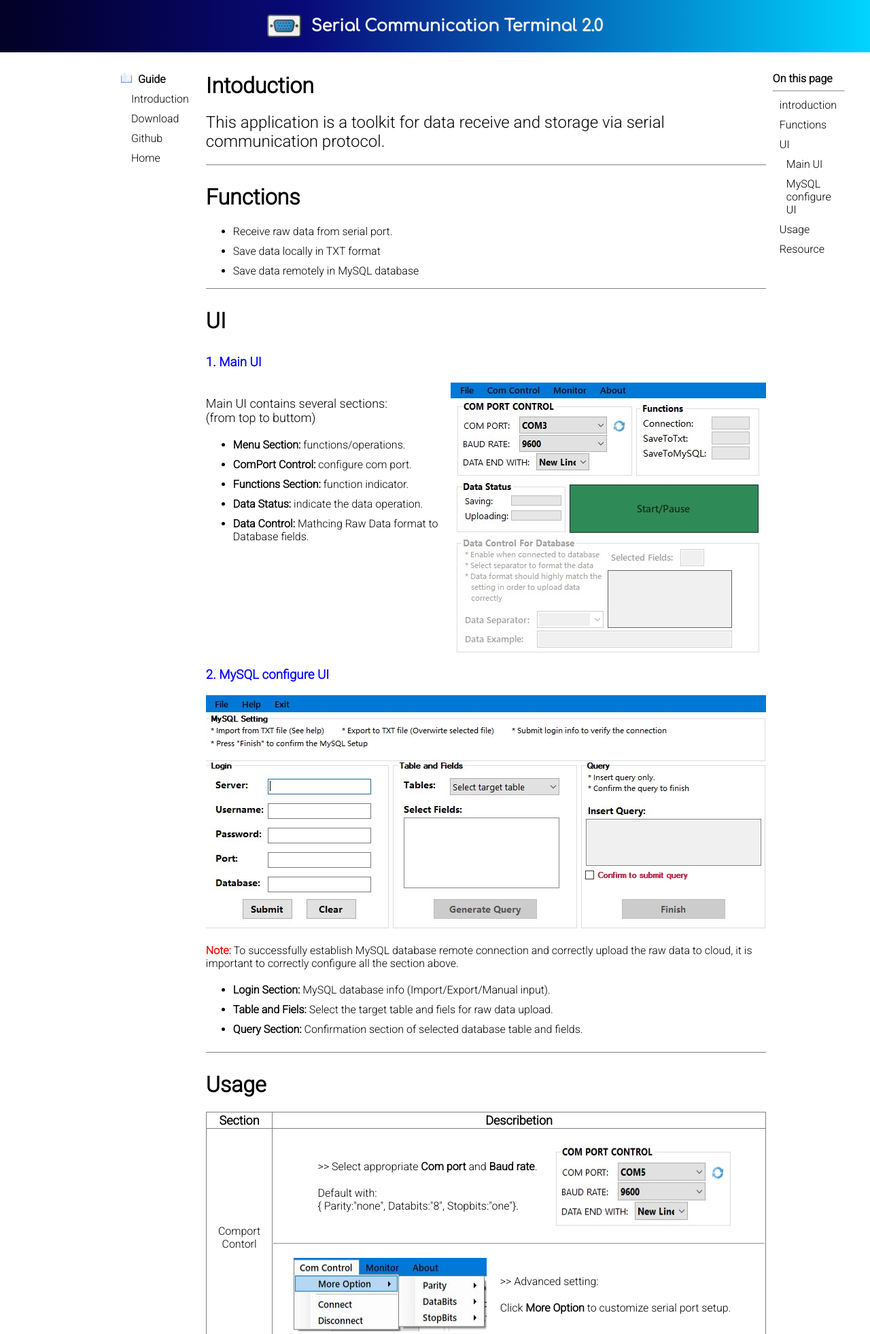
After one commit to SamZ-x/CaseDeploy, a PHP site: page /SCI/index.php in a window 1280 px wide. The commit adds this page. Shown: the top 1963 px of the page at 68% size. Run offline with PHP 8.4, Linux system fonts and the light colour scheme; some web fonts are replaced.

Commit message:
-a proj1 static website

```diff
--- /dev/null
+++ b/SCI/index.php
@@ -0,0 +1,240 @@
+<!DOCTYPE html>
+<html lang="en">
+<head>
+    <meta charset="UTF-8">
+    <meta http-equiv="X-UA-Compatible" content="IE=edge">
+    <meta name="viewport" content="width=device-width, initial-scale=1.0">
+    <title>Serial Communication Terminal</title>
+    <link rel="stylesheet" href="style_pj1.css">
+</head>
+<body class="homesite">
+    <header class="head">
+        <img src="images/UI/icon.ico" alt="icon" width="50px" height="50px">
+        <h2 style="margin-left:15px">Serial Communication Terminal 2.0</h2>
+    </header>
+    <div class="content">
+        <aside class="leftbar">
+            <div class = "sidesection">
+                <br>
+                <img src="images/UI/guide.png" alt="guide">
+                <strong style="margin-left: 5px">Guide</strong>
+                <nav>
+                    <ul class="navlist">
+                        <li><a class="buttonlink" href="">Introduction</a></li>
+                        <li><a class="buttonlink" href="">Download</a></li>
+                        <li><a class="buttonlink" href="https://github.com/SamZ-x/SCI_9S12.git">Github</a></li>
+                        <li><a class="buttonlink" href="http://www.casedeploy.com">Home</a></li>
+                    </ul>
+                </nav>
+            </div>
+        </aside>
+        <div class="mainsection">
+            <!-- section 1 -->
+            <h1 id = "introduction">Intoduction</h1>
+            <p style="font-size:x-large">This application is a toolkit for data receive and storage via serial communication protocol.</p>
+            <hr style="height:1px;border-width:0;color:gray;background-color:gray">
+            <!-- section 2 -->
+            <h1 id = "functions">Functions</h1>
+            <ul>
+                <li>Receive raw data from serial port.</li>
+                <li>Save data locally in TXT format</li>
+                <li>Save data remotely in MySQL database</li>
+            </ul>
+            <hr style="height:1px;border-width:0;color:gray;background-color:gray">
+            <!-- section 3 -->
+            <h1 id = "ui">UI</h1>
+            <!-- section 3.1 -->
+            <h3 style="color:blue" id="mainUI">1. Main UI</h3>
+            <div class=" mainUI">
+                <div>
+                    <p style="font-size:large">Main UI contains several sections:<br> (from top to buttom)</p>
+                    <ul>
+                        <li><b>Menu Section: </b>functions/operations. </li>
+                        <li><b>ComPort Control: </b>configure com port. </li>
+                        <li><b>Functions Section: </b>function indicator. </li>
+                        <li><b>Data Status: </b>indicate the data operation. </li>
+                        <li><b>Data Control: </b>Mathcing Raw Data format to Database fields.</li>
+                    </ul>
+                </div>
+                <img src="images/UI/UI_main.jpg" alt="UI_main">
+            </div>
+            <!-- section 3.2 -->
+            <h3 style="color:blue" id="mysqlconfigUI">2. MySQL configure UI</h3>
+            <div class="mysqlconfigUI">
+                <img src="images/UI/UI_mysqlconfig.jpg" alt="UI_MySQLconfig">
+                <div>
+                    <p><b style="color:red">Note:</b> To successfully establish MySQL database remote connection and correctly upload the raw data to cloud, it is important to correctly configure all the section above.<br></p>
+                    <ul>
+                        <li><b>Login Section: </b>MySQL database info (Import/Export/Manual input). </li>
+                        <li><b>Table and Fiels: </b>Select the target table and fiels for raw data upload.</li>
+                        <li><b>Query Section: </b>Confirmation section of selected database table and fields. </li>
+                    </ul>
+                </div>
+            </div>
+            <hr style="height:1px;border-width:0;color:gray;background-color:gray">
+            <!-- section 4 -->
+            <h1 id="usage">Usage</h1>
+            <table  class = "usagetable">
+                <thead>
+                    <tr style="font-size:large; font-weight: bold;">
+                        <td>Section</td>
+                        <td>Describetion</td>
+                    </tr>
+                </thead>
+                <tbody>
+                    <tr>
+                        <td>Comport Contorl</td>
+                        <td>
+                            <div class="descirption-horizontal">
+                                <div>
+                                    <p>>> Select appropriate <b>Com port</b> and <b>Baud rate</b>.<br></p>
+                                    <p>Default with:<br> { Parity:"none", Databits:"8", Stopbits:"one"}. </p>
+                                </div>
+                                <img src="images/Usages/comcontrol_basic.jpg" alt="menu_file">
+                            </div>
+                            <hr>
+                            <div class="descirption-horizontal">
+                                <img src="images/Usages/comcontrol_options.jpg" alt="menu_file">
+                                <div>
+                                    <p>>> Advanced setting:<br></p>
+                                    <p>Click <b>More Option</b> to customize serial port setup.</p>
+                                </div>
+                            </div>
+                        </td>
+                    </tr>
+                    <tr>
+                        <td>Storage Contorl</td>
+                        <td>
+                            <img src="images/Usages/filecontrol.jpg" alt="file_control" style="margin-top:20px;">
+                            <div class="descirption-vertical">
+                                <div>
+                                    <p>>> Data storage method: <strong>Save to TXT file</strong> or <strong>Save to MySQL.</strong></p>
+                                    <p>>><span style="color:green; font-weight: bold"> Green light</span> on function section and check mark &#10003 indicate successfully setup.</p>
+                                </div>
+                            </div>
+                        </td>
+                    </tr>
+                    <tr>
+                        <td>Monitor Contorl</td>
+                        <td>
+                            <div class="descirption-horizontal">
+                                <img src="images/UI/UI_monitor_data.jpg" alt="monitor_data" style="width:50% ;height:50% ; margin-right: 5px;" >
+                                <img src="images/UI/UI_monitor_config.jpg" alt="monitor_config" style="width:50% ;height:50%">
+                            </div>
+                            <div class="descirption-vertical">
+                                <div>
+                                    <p>>><b> Data Monitor: </b> Display the lastest received data and the last 20 records. <br></p>
+                                    <p>>><b> Configure Monitor: </b> Display the current Configuration of Com port and Output setting.</p>
+                                </div>
+                            </div>
+                        </td>
+                    </tr>
+                    <tr>
+                        <td>MySQL Contorl</td>
+                        <td>
+                            <div class="descirption-horizontal">
+                                <div>
+                                    <p>>> Choose to <b>Import/Export</b> databse configuration.<br></p>
+                                    <p>Specific Format required, see below.</p>
+                                </div>
+                                <img src="images/Usages/5.Usage_db_file.jpg" alt="menu_file" >
+                            </div>
+                            <hr>
+                            <div class="descirption-horizontal">
+                                <img src="images/Usages/6.Usage_dbinfo.jpg" alt="menu_file">
+                                <div>
+                                    <p>>> All information Required. <b>Submit</b> to test the connection.<br></p>
+                                    <p>>> <b>Import file Format:</b><br></p>
+                                    <p>
+                                        Server:111.111.111.111<br>
+                                        Username:username<br>
+                                        Password:password<br>
+                                        Port:3306<br>
+                                        Database:database<br>
+                                    </p>
+                                </div>
+                            </div>
+                            <hr>
+                            <div class="descirption-horizontal">
+                                <div>
+                                    <p>>> To show the <b>data fields</b>, select the <b>Target table</b>.<br></p>
+                                    <p>>> Generate the database operation query base on the selected table and fields for last confirmation.<br></p>
+                                    <p>>> <b style="color:red;">Note:</b> Selected fields <b style="color:red;">must be matched</b> raw data format,<br>
+                                         in order to correctly upload to corresponding fields.<br></p>
+                                    <p>>> See data format contorl below.</p>
+                                </div>
+                                <img src="images/Usages/7.Usage_db_fields.jpg" alt="mysql_db_fields">
+                            </div>
+                            <hr>
+                            <div class="descirption-horizontal">
+                                <img src="images/Usages/8.Usage_db_finish.jpg" alt="mysql_db_query">
+                                <div>
+                                    <p>>> Last <b>Confirm</b> of the database table and fiels. </p>
+                                    <p>>> <b>"Finish"</b> to save MySQL database setting</p>
+                                </div>
+                            </div>
+                        </td>
+                    </tr>
+                    <tr>
+                        <td>Data Format Contorl</td>
+                        <td>
+                            <div class="descirption-horizontal">
+                                <img src="images/Usages/9.Usage_datacontrol.jpg" alt="data_control" >
+                                <div>
+                                    <p>>> Select the correct <b>Data Separator</b> to split the raw data to match the selected fields.</p>
+                                    <p>>> <b style="color:red;">Note:</b> input raw data should contain <span style="text-decoration:underline">selected separator</span>
+                                        and end with <span style="text-decoration:underline">line feed.</span></p>
+                                </div>
+                            </div>
+                        </td>
+                    </tr>
+                    <tr>
+                        <td>RUN/PAUSE Contorl</td>
+                        <td>
+                            <div class="descirption-vertical">
+                                <img src="images/Usages/runpause.jpg" alt="runpause_control" >
+                                <div>
+                                    <p>>> Use the [start/pause] button to start or stop <b>data operation</b> (save/upload).</p>
+                                    <P>>> <span style="color:green; font-weight: bold">Green lights</span> on Data Status section indicate corresponding operation runing.</P>
+                                </div>
+                            </div>
+                        </td>
+                    </tr>
+                </tbody>
+            </table>
+            <!-- section 5 -->
+            <h1 id="resource">Resource</h1>
+            <div class = "resource">
+                <a href="https://github.com/SamZ-x/SCI_9S12.git">Github Repository</a>
+            </div>
+        </div>
+        <aside class="rightbar">
+            <div class = "sidesection">
+                <br>
+                <strong>On this page</strong>
+                <hr>
+                <nav>
+                    <ul class="navlist">
+                        <li><a href="#introduction">introduction</a></li>
+                        <li><a href="#functions">Functions</a></li>
+                        <li><a href="#ui">UI</a></li>
+                        <ul class="navlist">
+                            <li><a href="#mainUI">Main UI</a></li>
+                            <li><a href="#mysqlconfigUI">MySQL configure UI</a></li>
+                        </ul>
+                        <li><a href="#usage">Usage</a></li>
+                        <li><a href="#resource">Resource</a></li>
+                    </ul>
+                </nav>
+            </div>
+        </aside>
+    </div>
+    <div class="footer">
+        <footer>
+            &#174; Xiaobin Zhu <br>
+            <script>document.write('Last Modified: '+document.lastModified);</script>
+        </footer>
+    </div>
+
+</body>
+</html>
--- a/SCI/style_pj1.css
+++ b/SCI/style_pj1.css
@@ -17,19 +17,122 @@ li {margin: 10px auto;}
     font-family: 'Comfortaa', sans-serif;
     color: whitesmoke;
     padding: 5px;      /* header body size extend 5px(top and bottom) */
+    position: relative;
+    display: flex;
+    flex-direction: row;
+    justify-content: center;
+    align-items: center;
 }
 
 .content{
     display: grid;
     grid-template-columns: 1fr 4fr 1fr;
     gap: 10px;
-    border: 1px solid black;
-    width: 90%;
+    width: 80%;
     margin: 10px auto;
 }
 
 .mainsection{
     grid-column: 2/3;
+}
+
+/* for side nav link */
+.mainsection h1{
+    padding-top: 90px;
+    margin-top: -70px;
+}
+.mainsection h3{
+    padding-top: 90px;
+    margin-top: -80px;
+}
+.leftbar{
+    grid-column: 1/2;
+    padding-left: 50px;
+}
+
+.buttonlink{
+    padding: 5px;
+    border: 1px;
+    border-radius: 10px;
+}
+.buttonlink:hover{
+    color: white;
+    font-weight: bold;
+    background-color: rgb(67, 221, 235);
+    text-decoration: none;
+}
+
+.rightbar{
+    grid-column: 3/4;
+}
+
+
+.sidesection{
+    position: relative;
+}
+
+.navlist{
+    margin: 0px;
+    padding: 0px 10px;
+    list-style-type: none;
+}
+
+.navlist a{
+    text-decoration: none;
+    color: black;
+}
+
+.content a:hover{
+    text-decoration: underline;
+}
+
+.usagetable{
+    width: 100%;
+    text-align: center;
+    border: 1px solid grey;
+    border-collapse: collapse;
+}
+
+.usagetable td{
+    border: 1px solid grey;
+}
+
+.descirption-horizontal{
+    margin: 20px;
+    display: flex;
+    flex-direction: row;
+    justify-content:center;
+}
+.descirption-vertical{
+    margin: 20px;
+    display: flex;
+    flex-direction: column;
+    justify-content:flex-start;
+    align-items:center;
+}
+
+.descirption-horizontal div{
+    margin: 5px 20px;
+   text-align: left;
+}
+
+.descirption-vertical div{
+    margin: 5px 10px;
+   text-align: left;
+}
+
+
+/* use sticky when browser support, otherwise relative */
+@supports (position: sticky){
+    .head{
+        position: sticky;
+        top: 0;
+    }
+
+    .sidesection{
+        position: sticky;
+        top: 70px;
+    }
 }
 
 .mainUI{
--- a/home.php
+++ b/home.php
@@ -25,7 +25,7 @@
     </div>
     <div class="content">
         <ul>
-            <li><a class="link" href="SCI/index.php">Serial Terimal 1.0</a></li>
+            <li><a class="link" href="SCI/index.php">Serial Terimal 2.0</a></li>
             <li><a class="link" href="">upcoming......</a></li>
             <li><a class="link" href="">upcoming...</a></li>
             <li><a class="link" href="">upcoming...</a></li>
```
Also changed, not shown: SCI/index.html (deleted, +0 -95 lines), SCI/images/UI/guide.png (added), SCI/images/UI/icon.ico (added), SCI/images/Usages/1.Usage_file.jpg (deleted), SCI/images/Usages/2.Usage_control.jpg (deleted), SCI/images/Usages/3.2.Usage_monitor.jpg (deleted), SCI/images/Usages/3.Usage_connected.jpg (deleted), SCI/images/Usages/4.Usage_connected&savetotxt.jpg (deleted), SCI/images/Usages/5.Usage_db_file.jpg, SCI/images/Usages/comcontrol_basic.jpg (added), SCI/images/Usages/comcontrol_moreoptions.jpg (deleted), SCI/images/Usages/comcontrol_options.jpg (added), SCI/images/Usages/filecontrol.jpg (added), SCI/images/Usages/runpause.jpg (added).
